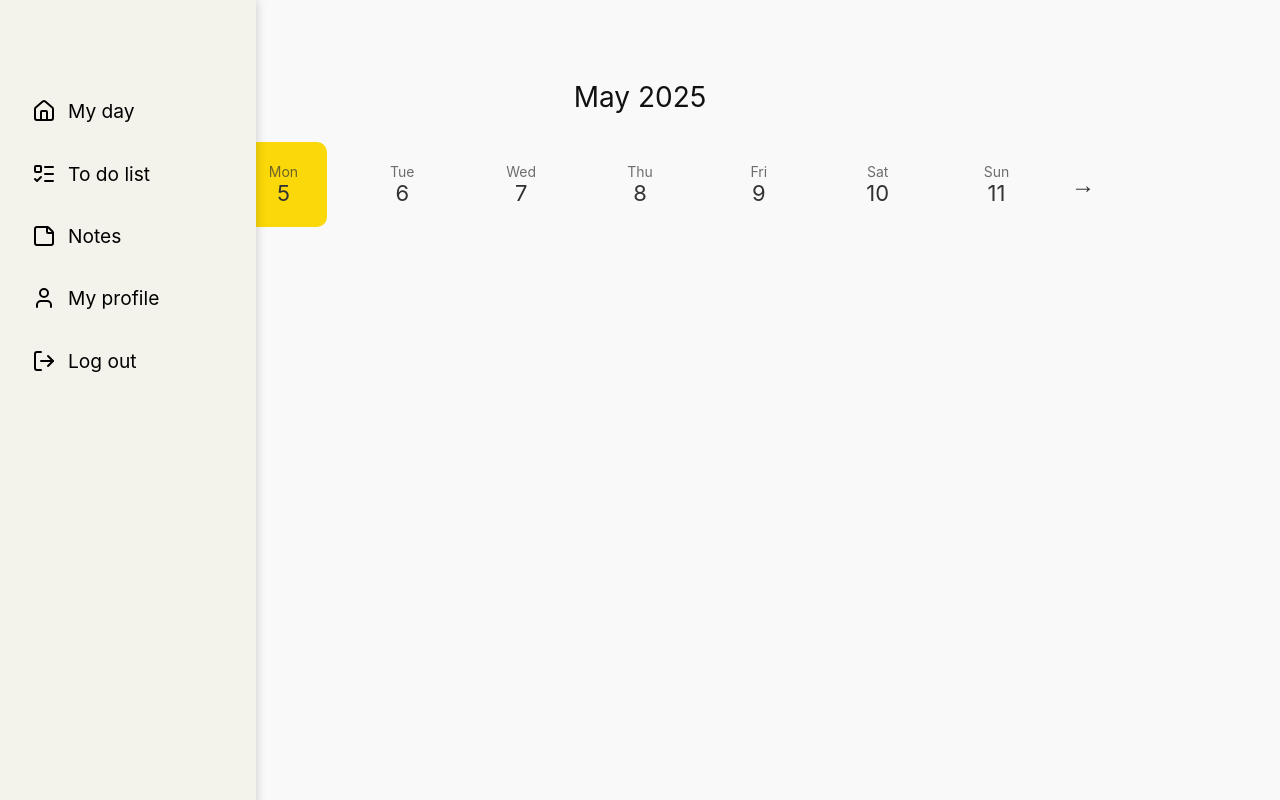
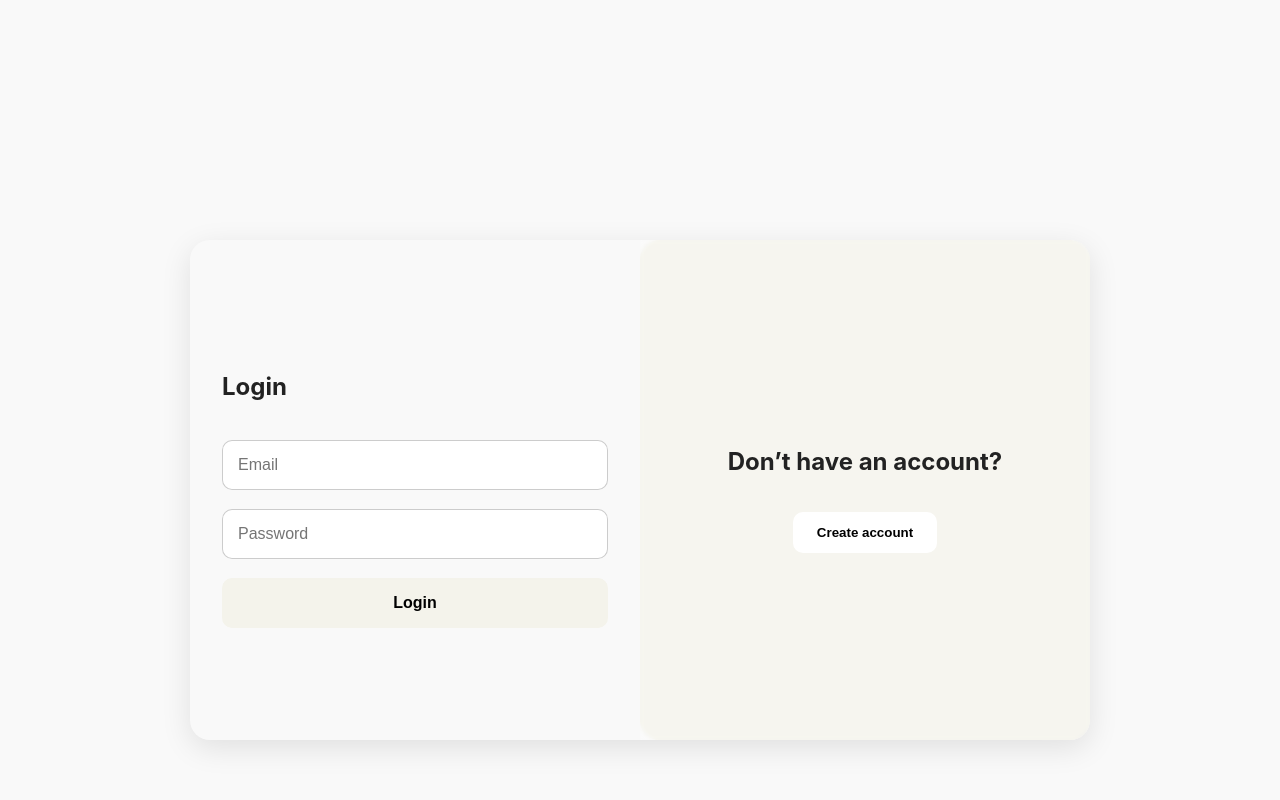
Before and after one commit to GabrielaLukacova/daily-planner-front-end, a Vue app: page / in a window 1280 px wide. Built offline with nearby package versions, Linux system fonts and the light colour scheme.

Commit message:
auth page set to home page

```diff
--- a/src/App.vue
+++ b/src/App.vue
@@ -1,13 +1,13 @@
 <template>
   <div class="flex min-h-screen">
-    <!-- Sidebar on the left -->
-    <div class="w-64 flex-shrink-0">
+    <!-- Sidebar -->
+    <div v-if="route.name !== 'auth'" class="w-64 flex-shrink-0">
       <Sidebar />
     </div>
 
-    <!-- Main content on the right -->
+    <!-- Main content -->
     <div class="flex-1 flex flex-col">
-      <WeekDays class="border-b border-gray-300 p-4" />
+      <WeekDays v-if="route.name !== 'auth'" class="border-b border-gray-300 p-4" />
       <main class="flex-1 p-6 overflow-auto">
         <RouterView />
       </main>
@@ -25,10 +25,12 @@ import Sidebar from '@/components/Sidebar.vue'
 import WeekDays from '@/components/WeekDays.vue'
 import { format, startOfWeek, addDays, subWeeks, addWeeks, isSameDay } from 'date-fns'
 
+import { useRoute } from 'vue-router'
 
 
 
 const { logout } = useUsers()
+const route = useRoute()
 
 const isLoggedIn = computed(() => state.isLoggedIn)
 
--- a/src/router/index.ts
+++ b/src/router/index.ts
@@ -4,7 +4,7 @@ const router = createRouter({
   history: createWebHistory(import.meta.env.BASE_URL),
   routes: [
     {
-      path: '/auth',
+      path: '/',
       name: 'auth',
       component: () => import('../views/AuthView.vue'),
     },
--- a/src/views/AuthView.vue
+++ b/src/views/AuthView.vue
@@ -11,7 +11,6 @@
         </div>
         <div v-else class="toggle-text">
           <h2>Already have an account?</h2>
-          <p>Click below to log in</p>
           <button class="switch-btn" @click="toggleMode">Login</button>
         </div>
       </div>
@@ -19,7 +18,7 @@
       <!-- Right Box -->
       <div class="form-box right-box">
         <div v-if="isSignup" class="form-content">
-          <h2>Create Account</h2>
+          <h2>Create account</h2>
           <input type="text" placeholder="Name" v-model="name" />
           <input type="text" placeholder="Email" v-model="email" />
           <input type="password" placeholder="Password" v-model="password" />
@@ -27,8 +26,7 @@
         </div>
         <div v-else class="toggle-text">
           <h2>Don’t have an account?</h2>
-          <p>Click below to create one</p>
-          <button class="switch-btn" @click="toggleMode">Create Account</button>
+          <button class="switch-btn" @click="toggleMode">Create account</button>
         </div>
       </div>
 
@@ -55,7 +53,8 @@ const toggleMode = () => {
   width: 100%;
   display: flex;
   justify-content: center;
-  margin-top: 5rem;
+  margin-top: 15rem;
+
 }
 
 .auth-container {
@@ -117,7 +116,7 @@ const toggleMode = () => {
 }
 
 .form-content button:hover {
-  background: #e4e1d4;
+  background: #FAD809;
 }
 
 .toggle-text {
--- a/src/views/Notes.vue
+++ b/src/views/Notes.vue
@@ -49,7 +49,6 @@ function updateText() {
 }
 
 onMounted(() => {
-  // Load existing note if needed
 });
 </script>
 
```
